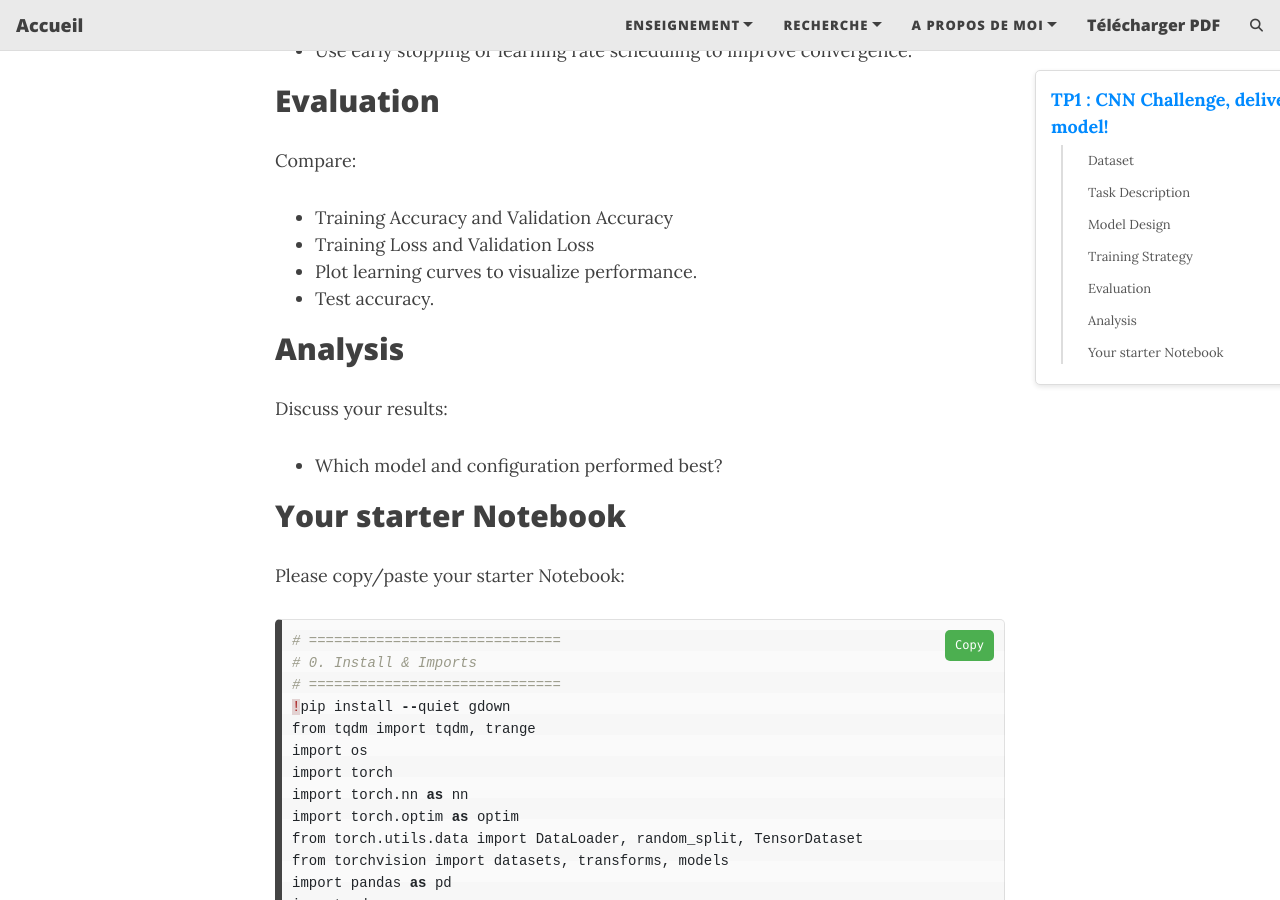
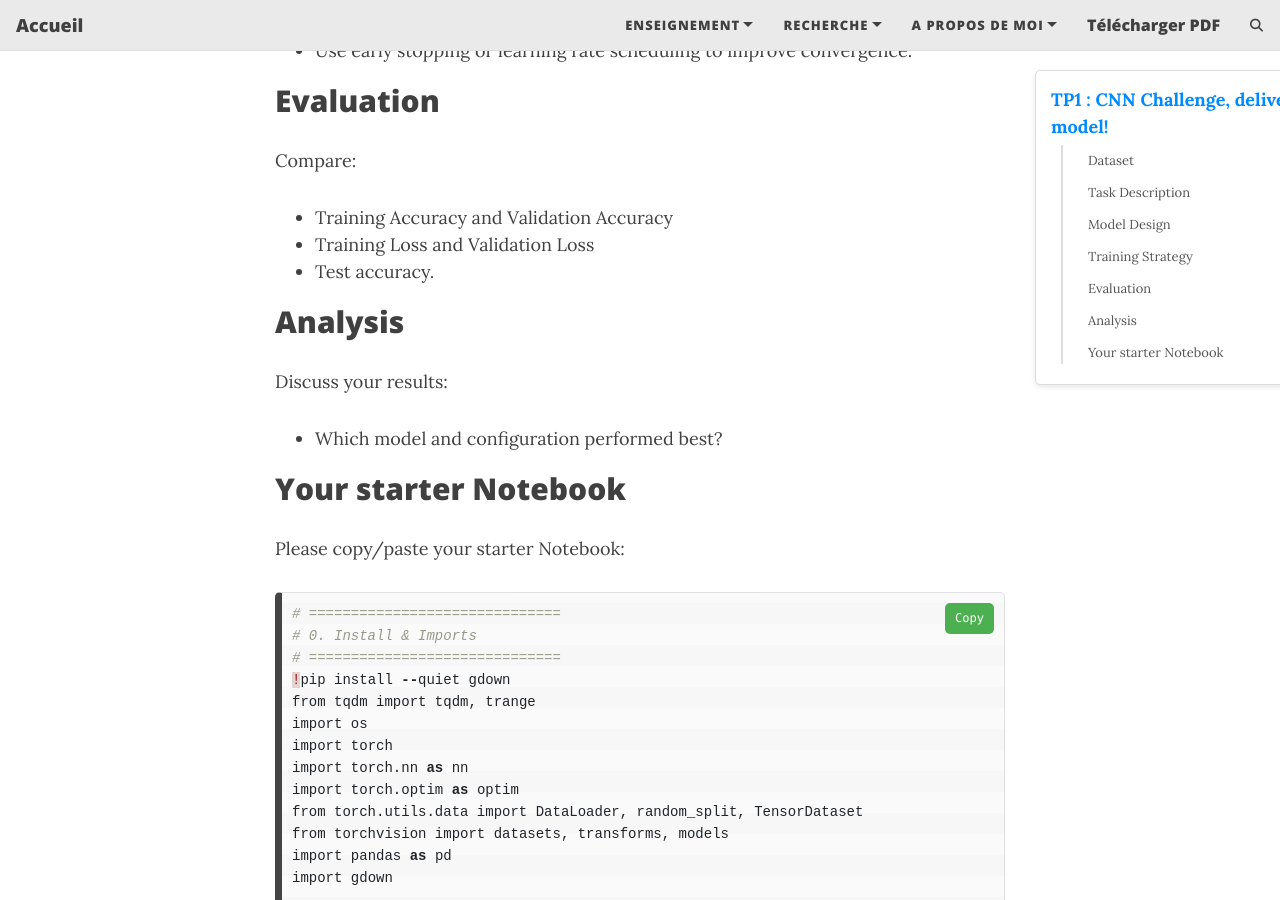
Before and after one commit to MariemZaouali/mariemzaouali.github.io, a Jekyll site: the page built from _posts/2025-11-13-genAITp1.md, in a window 1280 px wide and 900 px high, scrolled down 1571 px. Built offline with Jekyll 4.4.1, drawn with Linux system fonts in a browser that asks for light colours; comment, search, counter and statistics services are not loaded.

Commit message:
Update 2025-11-13-genAITp1.md

```diff
--- a/_posts/2025-11-13-genAITp1.md
+++ b/_posts/2025-11-13-genAITp1.md
@@ -48,7 +48,6 @@ Experiment with different hyperparameters, including:
 Compare:
 - Training Accuracy and Validation Accuracy
 - Training Loss and Validation Loss
-- Plot learning curves to visualize performance.
 - Test accuracy.
 
 ## Analysis
```
